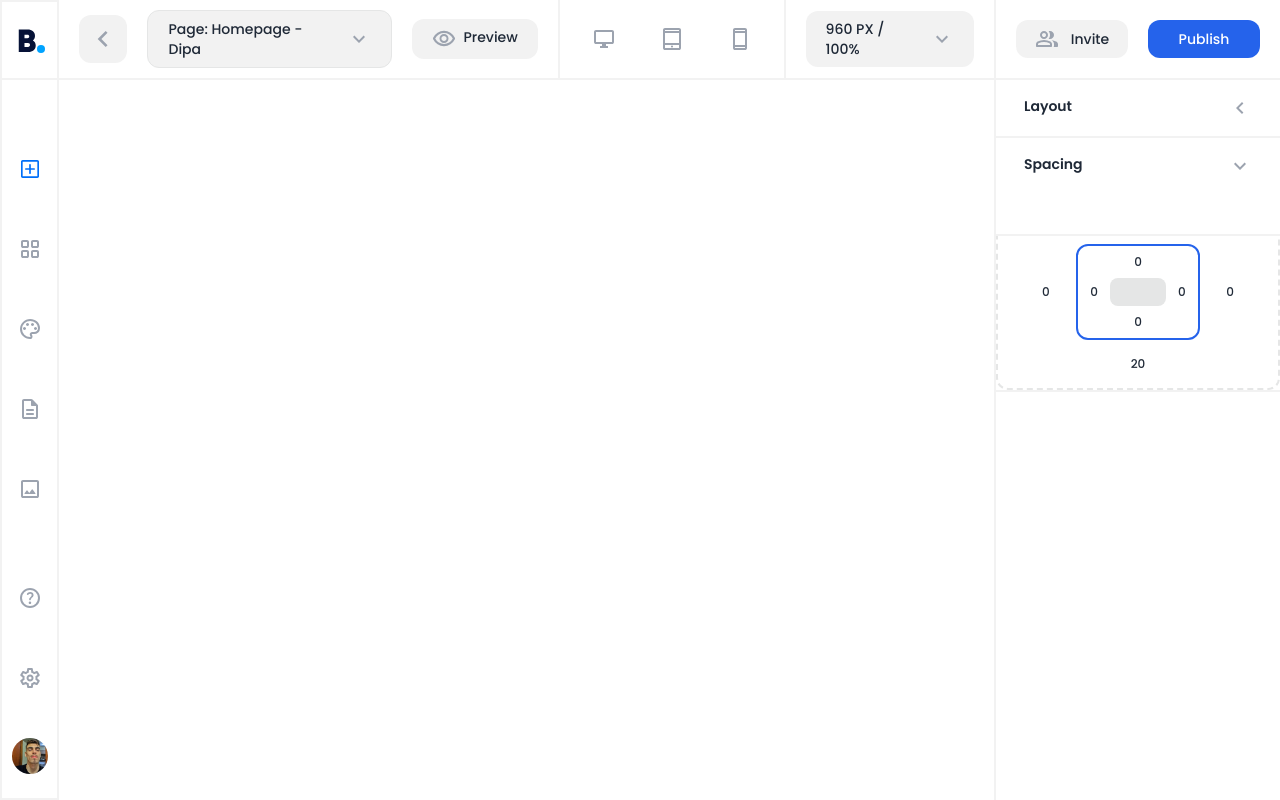
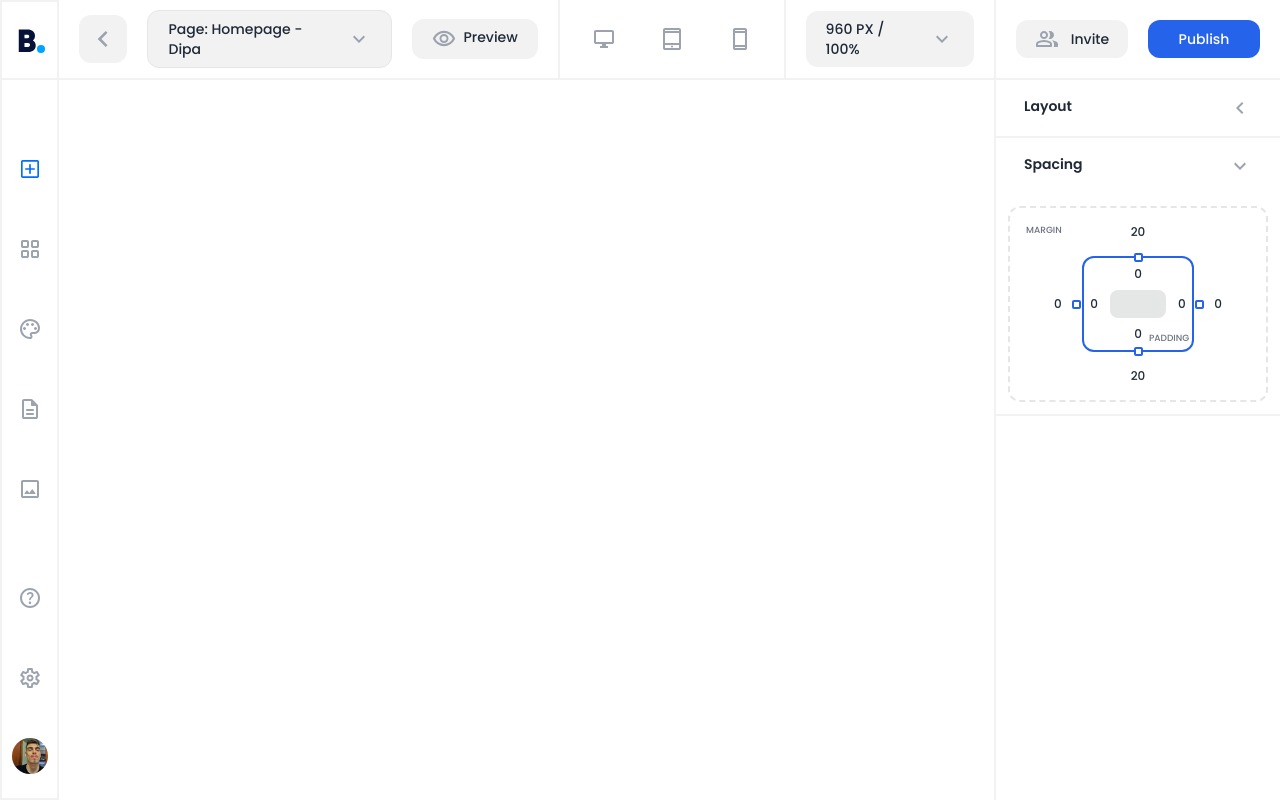
Before and after one commit to paulopariz/Builder, a Vue app: page / in a window 1280 px wide. Both pictures are taken after a click on the label "Spacing". Built offline with nearby package versions, Linux system fonts and the light colour scheme.

Commit message:
component SpacingDrop

```diff
--- a/src/components/MenuRight/SpacingDrop.vue
+++ b/src/components/MenuRight/SpacingDrop.vue
@@ -26,31 +26,40 @@
       <ul
         v-show="dropSectionSpacing"
         tabindex="0"
-        class="dropdown-content w-full rounded-none menu p-5 bg-base-100 border-2 border-base-200 border-x-0 border-t-0"
-      ></ul>
-    </div>
+        class="dropdown-content w-full rounded-none menu p-3 bg-base-100 border-2 border-base-200 border-x-0 border-t-0"
+      >
         <div class="border-2 border-base-300 rounded-xl border-dashed p-4">
+          <span style="font-size: 9px" class="text-gray-500 font-medium absolute"
+            >MARGIN</span
+          >
           <div class="grid place-items-center gap-y-4">
-        <span class="text-xs font-medium mark">20</span>
+            <span class="text-xs font-medium markTop">20</span>
             <div class="flex items-center w-full">
               <span class="text-xs font-medium ml-7">0</span>
               <div class="border-2 border-blue-600 w-1/2 m-auto p-2 rounded-xl">
                 <div class="flex flex-col justify-center items-center gap-2">
                   <span class="text-xs font-medium">0</span>
                   <div class="flex items-center gap-3">
-                <span class="text-xs font-medium">0</span>
+                    <span class="text-xs font-medium markLeft">0</span>
                     <div class="">
                       <div class="w-14 h-7 bg-base-300 rounded-lg"></div>
                     </div>
-                <span class="text-xs font-medium">0</span>
+                    <span class="text-xs font-medium markRight">0</span>
                   </div>
                   <span class="text-xs font-medium">0</span>
+                  <span
+                    style="font-size: 9px; margin-left: 62px; margin-top: 70px"
+                    class="text-gray-500 font-medium absolute"
+                    >PADDING</span
+                  >
                 </div>
               </div>
               <span class="text-xs font-medium mr-7">0</span>
             </div>
-        <span class="text-xs font-medium">20</span>
+            <span class="text-xs font-medium markBottom">20</span>
           </div>
+        </div>
+      </ul>
     </div>
   </div>
 </template>
@@ -73,4 +82,57 @@ export default {
 };
 </script>
 
-<style></style>
+<style lang="scss">
+@mixin befores {
+  content: "";
+  position: absolute;
+  height: 9px;
+  width: 9px;
+  margin-top: 50px;
+  background: #fff;
+  border-radius: 2px;
+  border: 2px solid #2563eb;
+}
+
+.markTop {
+  display: flex;
+  justify-content: center;
+  align-items: center;
+
+  &::before {
+    @include befores();
+  }
+}
+
+.markBottom {
+  display: flex;
+  justify-content: center;
+  align-items: center;
+  &::before {
+    @include befores();
+    margin-top: 0;
+    margin-bottom: 50px;
+  }
+}
+
+.markLeft {
+  display: flex;
+  justify-content: center;
+  align-items: center;
+  &::before {
+    @include befores();
+    margin-top: 0;
+    margin-right: 35px;
+  }
+}
+.markRight {
+  display: flex;
+  justify-content: center;
+  align-items: center;
+  &::before {
+    @include befores();
+    margin-top: 0;
+    margin-left: 35px;
+  }
+}
+</style>
```
Lines whose indentation alone changed are shown as unchanged.
